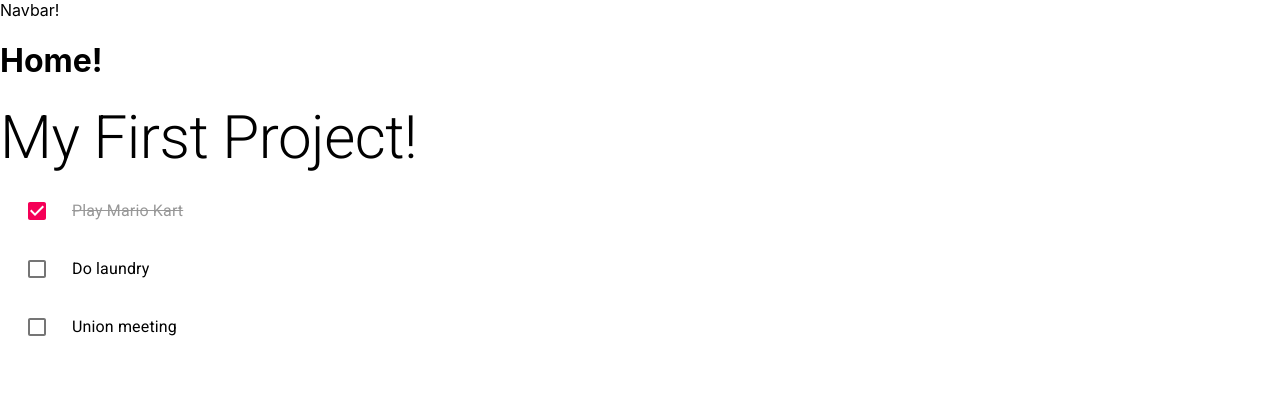
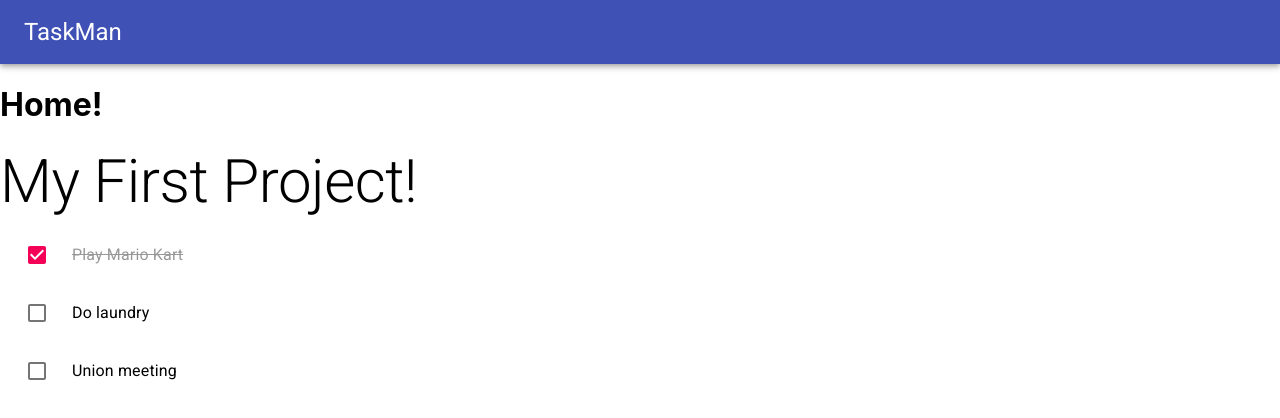
Before and after one commit to jallend1/taskman, a React (Create React App) app: page / in a window 1280 px wide. Shown: the top 418 px of the page. Built offline with nearby package versions, Linux system fonts and the light colour scheme.

Commit message:
Applies some basic Material-UI styling to the NavBar component

```diff
--- a/src/Components/NavBar.js
+++ b/src/Components/NavBar.js
@@ -1,8 +1,12 @@
+import { AppBar, Toolbar, Typography } from "@material-ui/core";
+
 const NavBar = () => {
     return (
-        <nav>
-            Navbar!
-        </nav>
+        <AppBar position="static">
+            <Toolbar>
+            <Typography variant="h5">TaskMan</Typography>
+            </Toolbar>
+        </AppBar>
     )
 }
 
```
